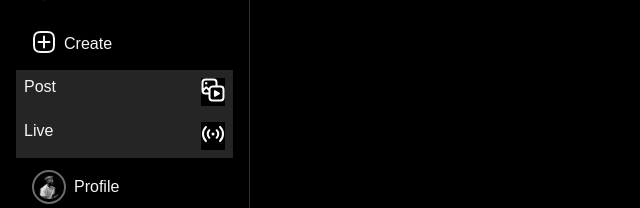
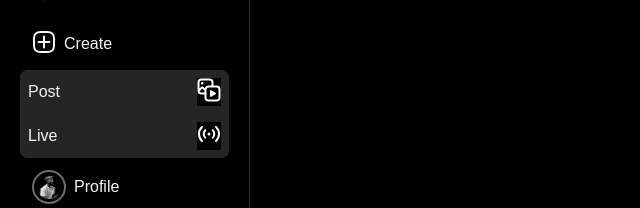
Before and after one commit to byfolarin/learns, a React (Vite) app: page / in a window 1280 px wide. Shown: the part 388-596 px from the top of the page, without its empty margins (0-640 px from the left). Built offline with nearby package versions, Linux system fonts and the light colour scheme.

Commit message:
container tags

```diff
--- a/src/App.css
+++ b/src/App.css
@@ -370,13 +370,27 @@ border-top: 1px solid rgb(53, 53, 53);
   position: relative;
   z-index: 3;
   border-radius: 8px;
+  margin:  0px 4px;
 }
+
+.create-new-post{
+  background-color: #252525;
+  border-radius: 8px 8px 0 0;
+}
+
+.create-new-live{
+  background-color: #252525;
+  border-radius: 0 0 8px 8px;
+}
+
+
 
 .post-paddings{
   background: none;
   display: flex;
+  align-items: center;
   justify-content: space-between;
-  background-color: #252525;
+
   padding: 8px ;
 }
 
@@ -384,9 +398,16 @@ border-top: 1px solid rgb(53, 53, 53);
   color: white;
 }
 
-.post-paddings:hover{
-  background-color: red;
+.create-new-post:hover{
+  background-color: #3c3c3c;
+  border-radius: 8px 8px 0 0;
 }
+
+.create-new-live:hover{
+  background-color: #3c3c3c;
+  border-radius: 0 0 8px 8px;
+}
+
 
 .fill-rule{
   fill: white;
```
